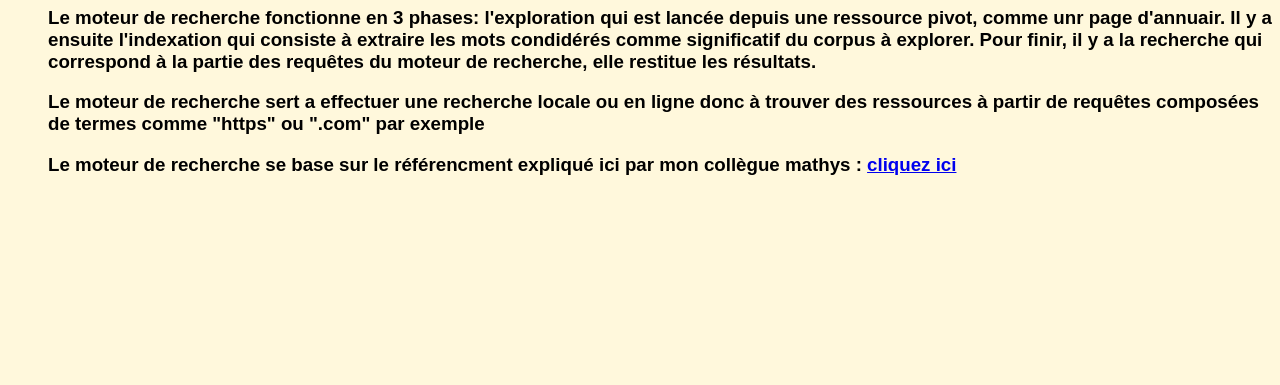
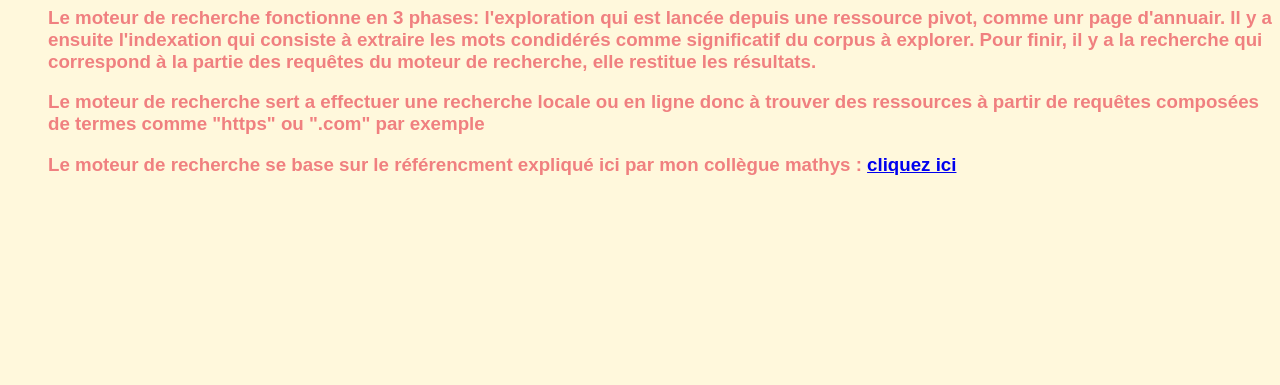
Before and after one commit to BaboucheLaMouette/mon_premier_site, a plain HTML site: page index.html in a window 1280 px wide. Shown: the part 415-800 px from the top of the page. Drawn offline with Linux system fonts and the light colour scheme.

Commit message:
hdhchdbxh

```diff
--- a/index.html
+++ b/index.html
@@ -21,7 +21,12 @@
     h3 {
         font-family: sans-serif
     }
+
+    h3{
+        color: lightcoral;
+    }
     </style>
+
 </head>
 <body>
     <h1>Moteur de recherche</h1>
```
